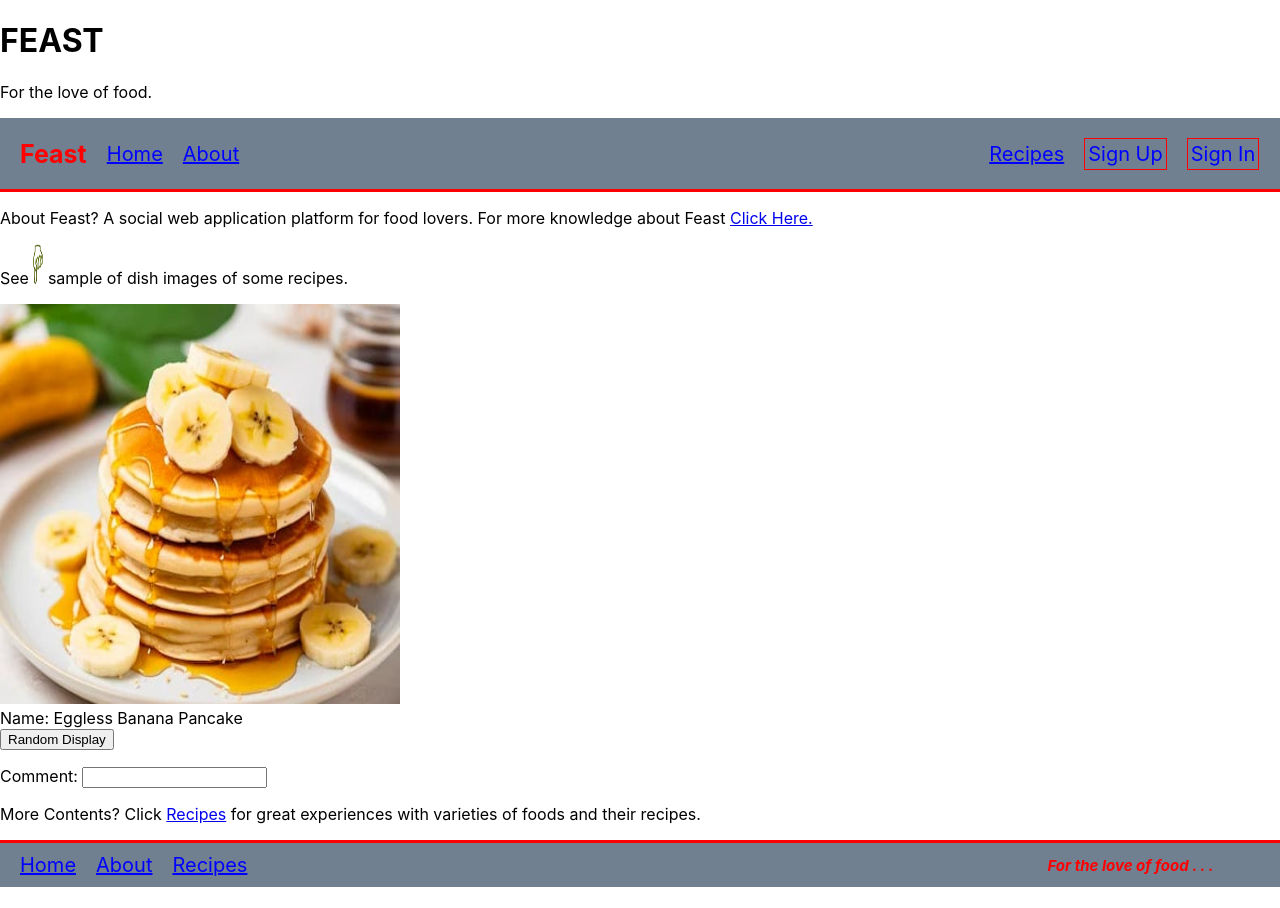
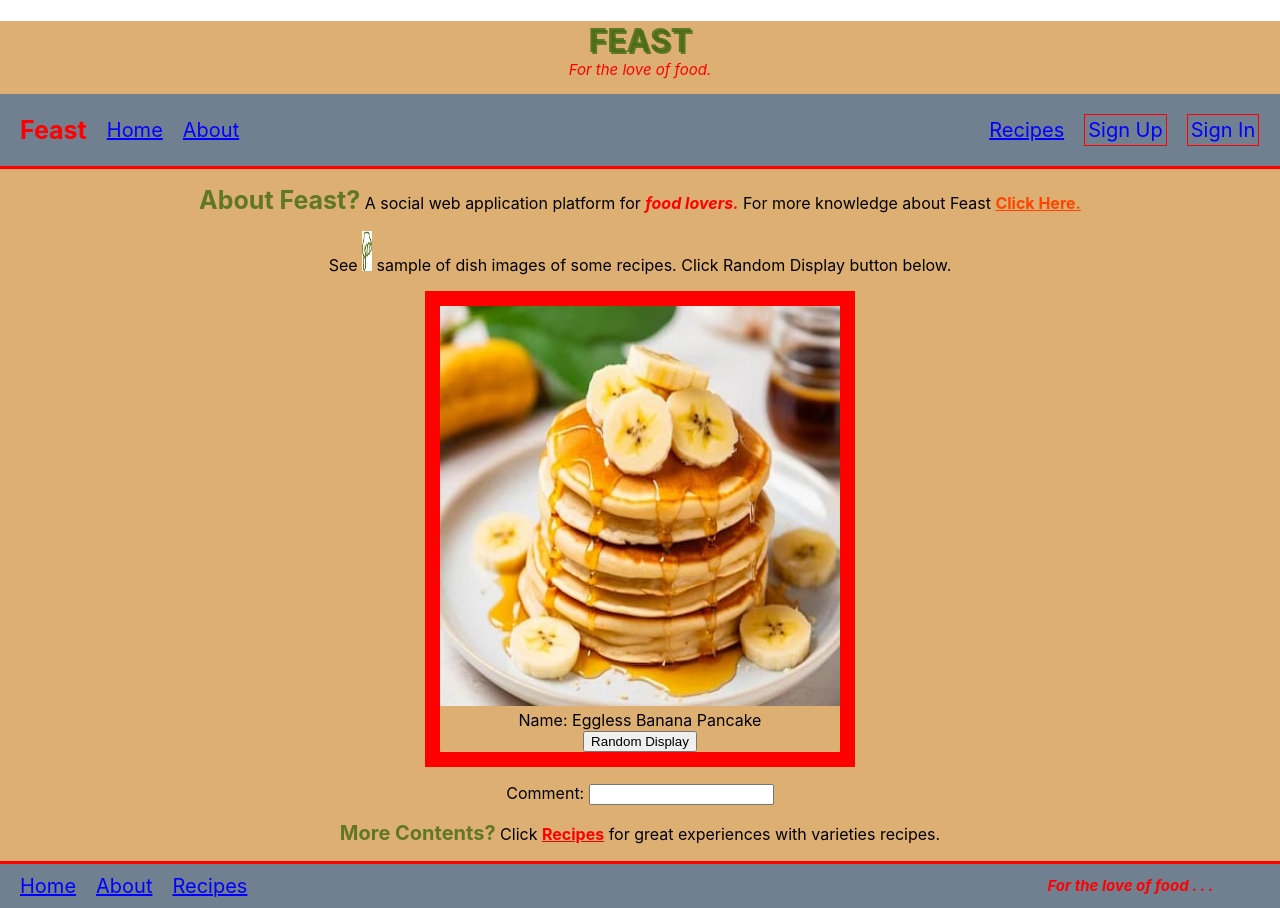
Before and after one commit to LeaderSteve84/Feast, a React (Create React App) app in the folder feast-frontend/: page / in a window 1280 px wide. Before the commit the page ends 887 px from the top, so only its background shows below. Built offline with nearby package versions, Linux system fonts and the light colour scheme.

Commit message:
modifications

```diff
--- a/feast-frontend/src/App.css
+++ b/feast-frontend/src/App.css
@@ -1,38 +1,10 @@
 .App {
-  text-align: center;
+  background-color: #ddaf72;
+  /* min-height: 100vh; */
+  /* display: flex; */
+  /* flex-direction: column; */
+  /* align-items: center; */
+  /* justify-content: center; */
+  /* font-size: calc(10px + 2vmin); */
+  color: Black;
 }
-
-.App-logo {
-  height: 40vmin;
-  pointer-events: none;
-}
-
-@media (prefers-reduced-motion: no-preference) {
-  .App-logo {
-    animation: App-logo-spin infinite 20s linear;
-  }
-}
-
-.App-header {
-  background-color: #282c34;
-  min-height: 100vh;
-  display: flex;
-  flex-direction: column;
-  align-items: center;
-  justify-content: center;
-  font-size: calc(10px + 2vmin);
-  color: white;
-}
-
-.App-link {
-  color: #61dafb;
-}
-
-@keyframes App-logo-spin {
-  from {
-    transform: rotate(0deg);
-  }
-  to {
-    transform: rotate(360deg);
-  }
-}
--- a/feast-frontend/src/App.js
+++ b/feast-frontend/src/App.js
@@ -1,4 +1,4 @@
-// import './App.css';
+import './App.css';
 import Home from './Home';
 import Navbar from './Navbar';
 import Header from './Header';
--- a/feast-frontend/src/DisplayFood.js
+++ b/feast-frontend/src/DisplayFood.js
@@ -12,7 +12,7 @@ const DisplayFood = () => {
         [<img src={ require('./foodimages/jollof-chicken.jpeg') } alt="recipe sample pix" height={400} width={400} />,
         "Jollof Rice with Chicken"],
         [<img src={ require('./foodimages/jollof.jpeg') } alt="recipe sample pix" height={400} width={400} />,
-        "Jollof"],
+        "Jollof Rice"],
         [<img src={ require('./foodimages/makhani.jpg') } alt="recipe sample pix" height={400} width={400} />,
         "Vegan Dal Makhani"],
         [<img src={ require('./foodimages/paratha.jpg') } alt="recipe sample pix" height={400} width={400} />,
@@ -42,7 +42,7 @@ const DisplayFood = () => {
 
     return (
         <div className="displayfoods">
-            <p className="pointer">See <img src={ require('./foodimages/finger-pointer.jpg') } alt="see below" height={40} width={10} className="image-pointer"/> sample of dish images of some recipes.</p>
+            <p className="pointer">See <img src={ require('./foodimages/finger-pointer.jpg') } alt="see below" height={40} width={10} className="image-pointer"/> sample of dish images of some recipes. Click Random Display button below.</p>
             <div className="foodImages">
                 { ImageList[0] }<br />
                 <span className="name">Name: { ImageList[1] } </span>
--- a/feast-frontend/src/MoreContents.js
+++ b/feast-frontend/src/MoreContents.js
@@ -4,7 +4,7 @@ const MoreContents = () => {
     return (
         <div className="morecontents">
             <p className="more">
-                <span>More Contents?</span> Click <Link to="/recipes" className="recipeslink">Recipes</Link> for great experiences with varieties of foods and their recipes.
+                <span className="more-contents">More Contents?</span> Click <Link to="/recipes" className="recipeslink">Recipes</Link> for great experiences with varieties recipes.
             </p>
         </div>
      );
--- a/feast-frontend/src/index.css
+++ b/feast-frontend/src/index.css
@@ -73,3 +73,55 @@ body {
   color: Blue;
   font-style: bold;
 }
+
+.home {
+  text-align: center;
+
+}
+.foodImages {
+  border: 15px solid red;
+  display:inline-block;
+}
+
+.feast {
+  text-align: center;
+  color: #466b13d3;
+  text-shadow: 2px 2px;
+  margin-bottom: 0%;
+}
+
+.mantra {
+  text-align: center;
+  font-style: italic;
+  font-size: 15px;
+  color: red;
+  margin-top: 0%;
+}
+
+.about-feast {
+  font-size: 25px;
+  color:#466b13d3;
+  font-weight: bolder;
+}
+
+.food-lovers {
+  font-style: italic;
+  color: Red;
+  font-weight: bold;
+}
+
+.click-here {
+  font-weight: bold;
+  color: orangered;
+}
+
+.more-contents {
+  font-size: 20px;
+  color:#466b13d3;
+  font-weight: bold;
+}
+
+.recipeslink {
+  font-weight: bold;
+  color: Red;
+}
```
